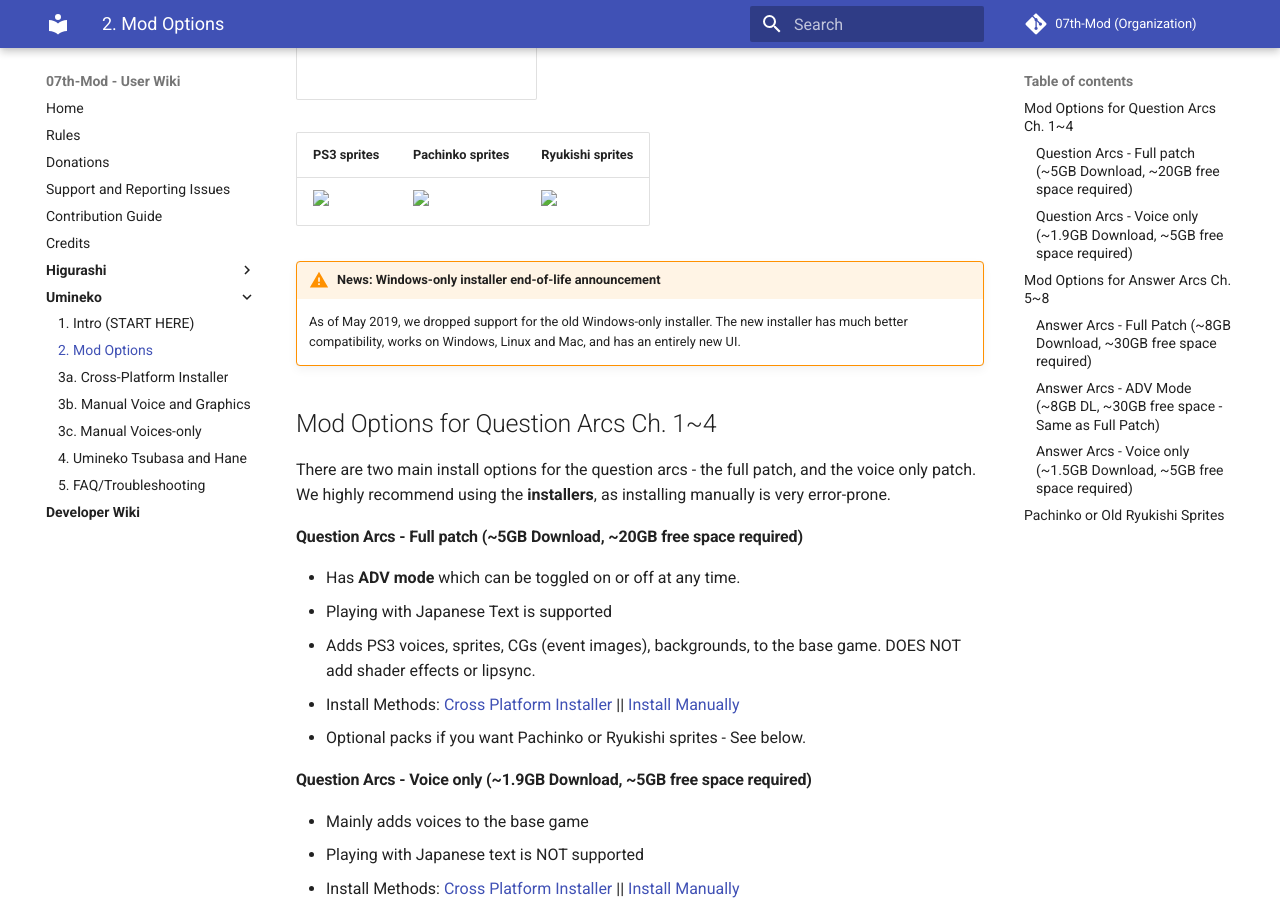
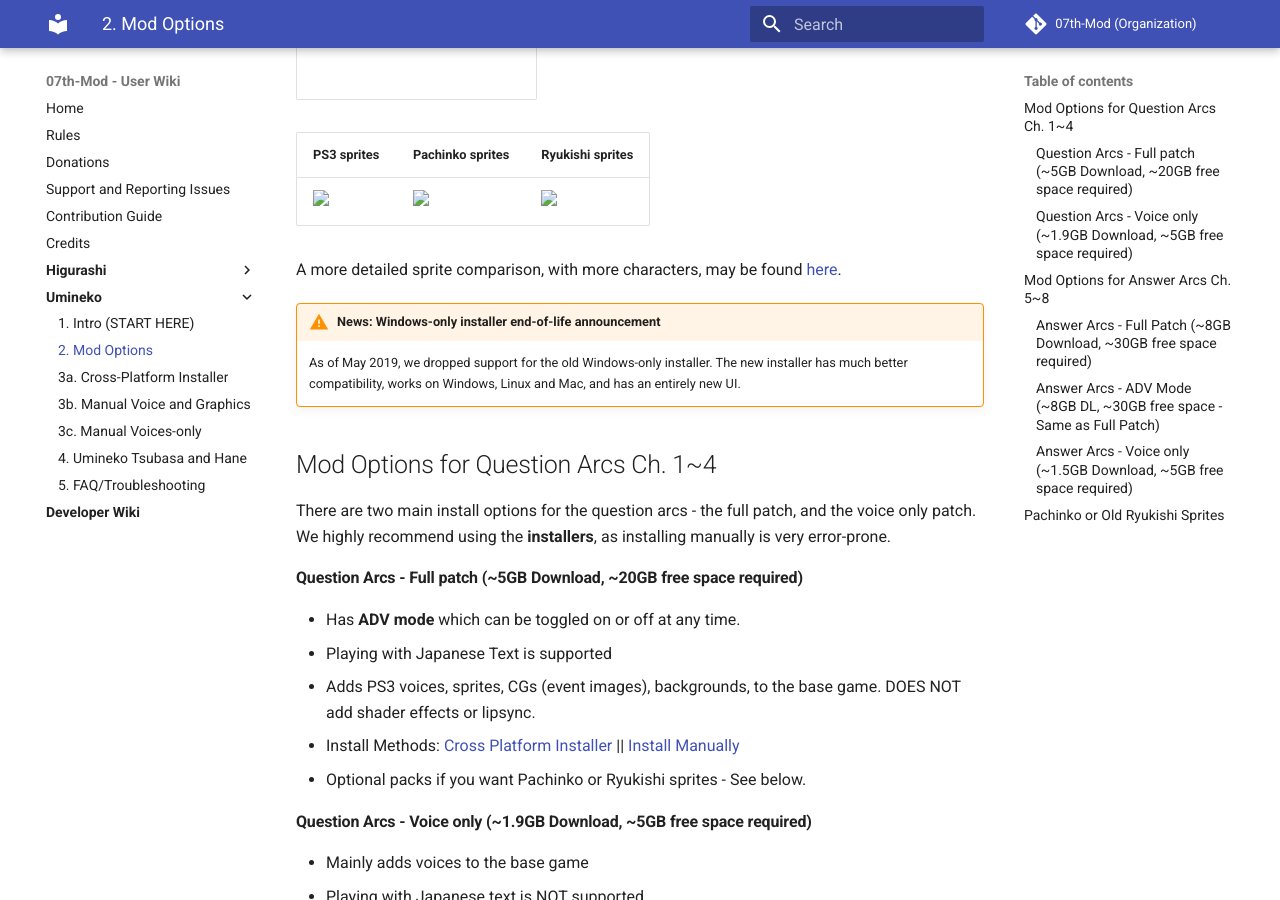
Before and after one commit to 07th-mod/wiki, an MkDocs documentation site: the page built from docs/Umineko/Umineko-Mod-Options.md, in a window 1280 px wide and 900 px high, scrolled down 546 px. Built offline with MkDocs 1.6.1 and Material for MkDocs 9.7.7, drawn with Linux system fonts in a browser that asks for light colours.

Commit message:
Add detailed sprite comparison

```diff
--- a/docs/Umineko/Umineko-Mod-Options.md
+++ b/docs/Umineko/Umineko-Mod-Options.md
@@ -36,6 +36,8 @@
         </tr>
     </tbody>
 </table>
+
+A more detailed sprite comparison, with more characters, may be found [here](https://07th-mod.com/wiki/Umineko/img/umineko-sprite-comparison.png).
 
 !!! warning "News: Windows-only installer end-of-life announcement"
     As of May 2019, we dropped support for the old Windows-only installer. The new installer has much better compatibility, works on Windows, Linux and Mac, and has an entirely new UI.
```
Also changed, not shown: 1 other file.
